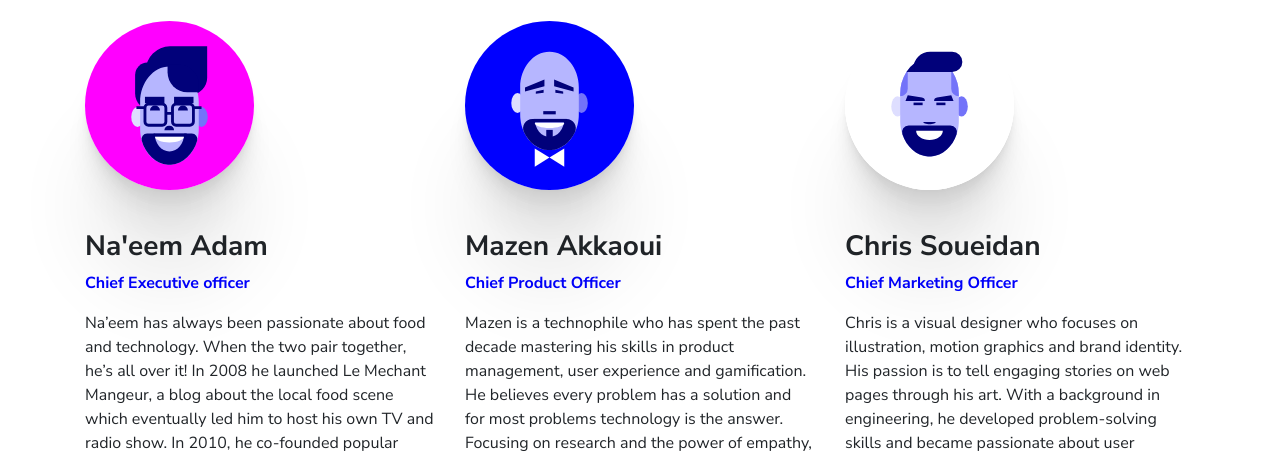
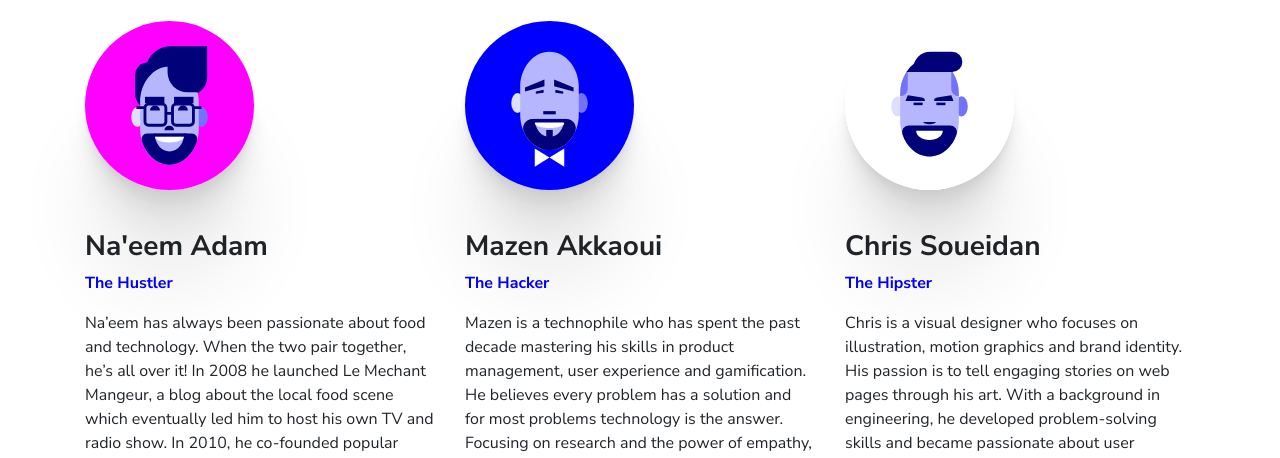
Before and after one commit to dineTab-com/website, a plain HTML site: page about.html in a window 1280 px wide. Shown: the part 340-798 px from the top of the page. Drawn offline with nearby package versions, Linux system fonts and the light colour scheme.

Commit message:
text updates

```diff
--- a/about.html
+++ b/about.html
@@ -44,7 +44,7 @@
             <div class="collapse navbar-collapse" id="navbarNav">
                 <ul class="navbar-nav ml-auto">
                     <li class="nav-item active">
-                        <a class="nav-link" href="./about.html">About <span class="sr-only">(current)</span></a>
+                        <a class="nav-link" href="./about">About <span class="sr-only">(current)</span></a>
                     </li>
                     <li class="nav-item">
                         <a class="nav-link" href="mailto:naeem@dinetab.com">Contact</a>
@@ -68,19 +68,19 @@
                     <div class="col-md-6 col-lg-4 mb-5 mb-md-0">
                         <img src="./img/avatar-naeem.svg" class="img-fluid rounded-circle team-avatar" alt="" data-aos="zoom-out-up" data-aos-duration="1000">
                         <h3>Na'eem Adam</h3>
-                        <p class="text-blue font-weight-bold">Chief Executive officer</p>
+                        <p class="text-blue font-weight-bold">The Hustler</p>
                         <p>Na’eem has always been passionate about food and technology. When the two pair together, he’s all over it! In 2008 he launched Le Mechant Mangeur, a blog about the local food scene which eventually led him to host his own TV and radio show. In 2010, he co-founded popular restaurant festivals, Le Burger Week and La Poutine Week and grew them across the country. He also owned a cafe and restaurant learning first hand the dedication and passion required to run a successful restaurant business. Na’eem is a product enthusiast with wins in growth, PR and marketing. His personal mission is support the restaurant industry by offering means and channels for them to do better business.</p>
                     </div>
                     <div class="col-md-6 col-lg-4 mb-5 mb-md-0">
                         <img src="./img/avatar-mazen.svg" class="img-fluid rounded-circle team-avatar" alt="" data-aos="zoom-out-up" data-aos-duration="1000">
                         <h3>Mazen Akkaoui</h3>
-                        <p class="text-blue font-weight-bold">Chief Product Officer</p>
+                        <p class="text-blue font-weight-bold">The Hacker</p>
                         <p>Mazen is a technophile who has spent the past decade mastering his skills in product management, user experience and gamification. He believes every problem has a solution and for most problems technology is the answer. Focusing on research and the power of empathy, he envisions solutions that users will immediately relate to. Mazen is fascinated with products that are both practical and fun, thus his dream is to build a product that would positively impact user’s lives. Mazen is responsible for all things product.</p>
                     </div>
                     <div class="col-md-6 col-lg-4">
                         <img src="./img/avatar-chris.svg" class="img-fluid rounded-circle team-avatar" alt="" data-aos="zoom-out-up" data-aos-duration="1000">
                         <h3>Chris Soueidan</h3>
-                        <p class="text-blue font-weight-bold">Chief Marketing Officer</p>
+                        <p class="text-blue font-weight-bold">The Hipster</p>
                         <p>Chris is a visual designer who focuses on illustration, motion graphics and brand identity. His passion is to tell engaging stories on web pages through his art. With a background in engineering, he developed problem-solving skills and became passionate about user experience design. Chris is responsible for the dineTab overall user experience.</p>
                     </div>
                 </div>
```
Also changed, not shown: index.html (+1 -1 lines).
